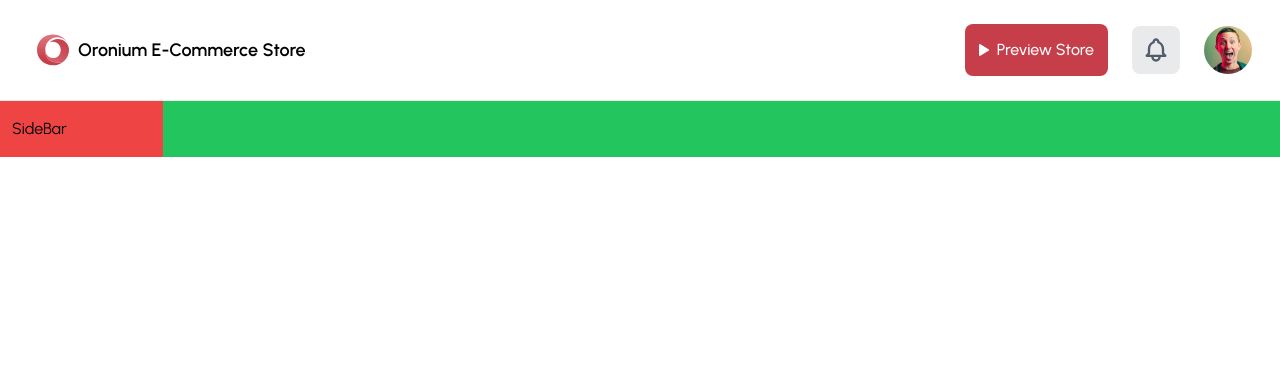
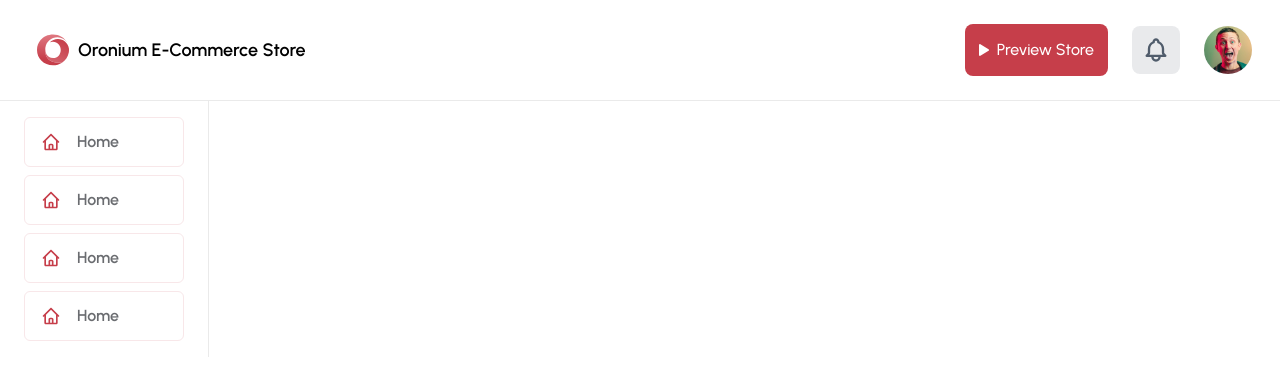
Before and after one commit to Fer-Win/oronium-task, a Next.js app: page /admin in a window 1280 px wide. Shown: the top 380 px of the page. Built offline with nearby package versions, Linux system fonts and the light colour scheme.

Commit message:
feat : Tab Component

```diff
--- a/app/admin/page.tsx
+++ b/app/admin/page.tsx
@@ -7,7 +7,7 @@ import SideBar from "../components/SideBar";
 
 const page = () => {
   return (
-    <div className="flex w-full h-full pr-7 bg-green-500 ">
+    <div className="flex w-full h-full pr-7 ">
         <SideBar/>
     </div>
   );
--- a/app/components/SideBar.tsx
+++ b/app/components/SideBar.tsx
@@ -1,8 +1,22 @@
 import React from 'react'
+import Tab from './ui/Tab'
+import Home from '@/public/tab/home.svg'
+import Image from 'next/image'
 
 const SideBar = () => {
   return (
-    <div className='px-3 py-4 w-[13%] h-full bg-red-500'> SideBar</div>
+    <div className='px-6 py-4 w-1/6 h-full border-r flex flex-col  border-[#EAEAEA] '>
+        <div className='flex flex-col gap-2'>
+        <Tab tabText='Home' icon={<Image src={Home.src} width={20} height={20} alt='Home Icon'/>}></Tab>
+          <Tab tabText='Home' icon={<Image src={Home.src} width={20} height={20} alt='Home Icon'/>}></Tab>
+          <Tab tabText='Home' icon={<Image src={Home.src} width={20} height={20} alt='Home Icon'/>}></Tab>
+          <Tab tabText='Home' icon={<Image src={Home.src} width={20} height={20} alt='Home Icon'/>}></Tab>
+
+        </div>
+        <div>
+
+        </div>
+    </div>
   )
 }
 
--- a/app/components/ui/Tab.tsx
+++ b/app/components/ui/Tab.tsx
@@ -1,14 +1,16 @@
 import React from 'react'
 
 interface TabProps{
-    Selected : string,
     tabText : string,
     icon : React.ReactNode
 }
 
-const Tab:React.FC<TabProps> = ({Selected}) => {
+const Tab:React.FC<TabProps> = ({tabText,icon}) => {
   return (
-    <div></div>
+    <div className='flex justify-start px-4 py-3 gap-4 border border-[#F8E7E9] rounded-md '>
+    {icon}
+    <div className='text-[#292D32B2] font-semibold'>{tabText}</div>
+    </div>
   )
 }
 
```
